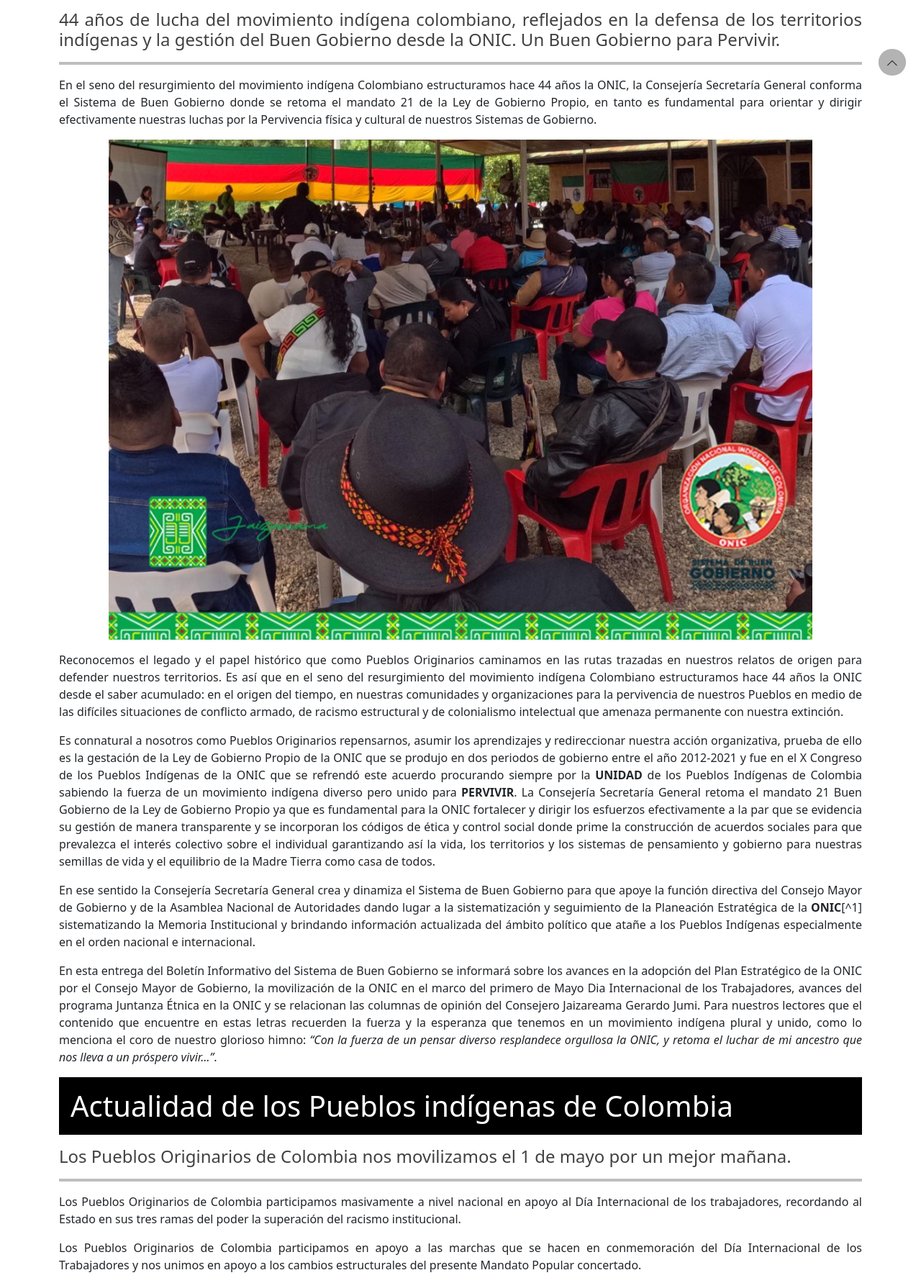
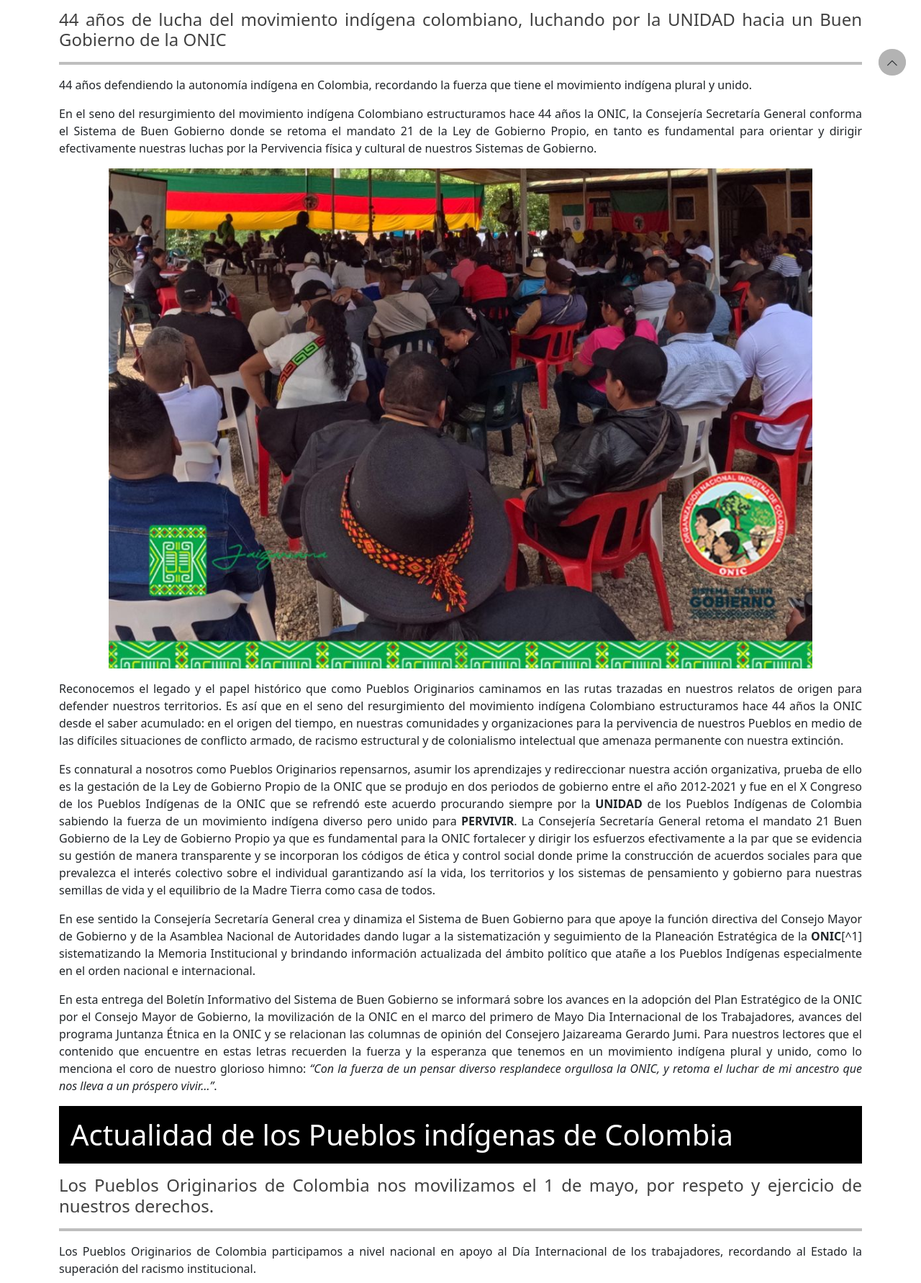
Before and after one commit to wilsonlargo/onicnews, an Astro site: page /boletines/boletin-1 in a window 1280 px wide. Shown: the part 674-2457 px from the top of the page at 72% size. Built offline with nearby package versions, Linux system fonts and the light colour scheme; Astro itself is replaced by a stand-in of ours.

Commit message:
Update titulos

```diff
--- a/src/content/boletines/boletin-1.md
+++ b/src/content/boletines/boletin-1.md
@@ -10,8 +10,9 @@ img: "/img/boletines/b1i1.png"
 
 # Editorial Planeación ONIC
 
-### 44 años de lucha del movimiento indígena colombiano, reflejados en la defensa de los territorios indígenas y la gestión del Buen Gobierno desde la ONIC. Un Buen Gobierno para Pervivir.
+### 44 años de lucha del movimiento indígena colombiano, luchando por la UNIDAD hacia un Buen Gobierno de la ONIC
 ---
+44 años defendiendo la autonomía indígena en Colombia, recordando la fuerza que tiene el movimiento indígena plural y unido.
 
 En el seno del resurgimiento del movimiento indígena Colombiano estructuramos hace 44 años la ONIC, la Consejería Secretaría General conforma el Sistema de Buen Gobierno donde se retoma el mandato 21 de la Ley de Gobierno Propio, en tanto es fundamental para orientar y dirigir efectivamente nuestras luchas por la Pervivencia física y cultural de nuestros Sistemas de Gobierno.
 
@@ -27,10 +28,10 @@ En esta entrega del Boletín Informativo del Sistema de Buen Gobierno se informa
 
 # Actualidad de los Pueblos indígenas de Colombia
 
-### Los Pueblos Originarios de Colombia nos movilizamos el 1 de mayo por un mejor mañana.
+### Los Pueblos Originarios de Colombia nos movilizamos el 1 de mayo, por respeto y ejercicio de nuestros derechos.
 ----
 
-Los Pueblos Originarios de Colombia participamos masivamente a nivel nacional en apoyo al Día Internacional de los trabajadores, recordando al Estado en sus tres ramas del poder la superación del racismo institucional.
+Los Pueblos Originarios de Colombia participamos a nivel nacional en apoyo al Día Internacional de los trabajadores, recordando al Estado la superación del racismo institucional.
 
 Los Pueblos Originarios de Colombia participamos en apoyo a las marchas que se hacen en conmemoración del Día Internacional de los Trabajadores y nos unimos en apoyo a los cambios estructurales del presente Mandato Popular concertado.
 
@@ -52,10 +53,10 @@ Esperamos de la Fiscalía General de la Nación, en cabeza de la Sra. Luz Adrian
 
 # Avances del Programa Juntanza Étnica en ONIC
 
-### ONIC y ACDI VOCA unen esfuerzos en proyecto para empoderar a comunidades indígenas en Colombia
+###  "ONIC y ACDI VOCA unen esfuerzos en proyecto para empoderar a comunidades indígenas en Colombia"
 ---
 
-La cooperación americana colabora en el proyecto de empoderamiento de la ONIC como Autoridad Nacional de Gobierno Indígena, fortaleciendo capacidades y promoviendo autonomía con sus organizaciones filiales en los territorios donde se ha priorizado la inversión en el marco del Acuerdo Final de Paz del año 2016.
+USAID apoya proyecto de empoderamiento de la ONIC como Autoridad Nacional de Gobierno Indígena, fortaleciendo capacidades y promoviendo autonomía con sus organizaciones filiales en los territorios.
 
 ![Imagen.](./images/b1i4.png)
 <span class="img-sub">Tabla 1: Organizaciones y comunidades con las que se relaciona el proyecto de Empoderamiento de la ONIC en el marco del programa Juntanza Étnica.</span>
```
